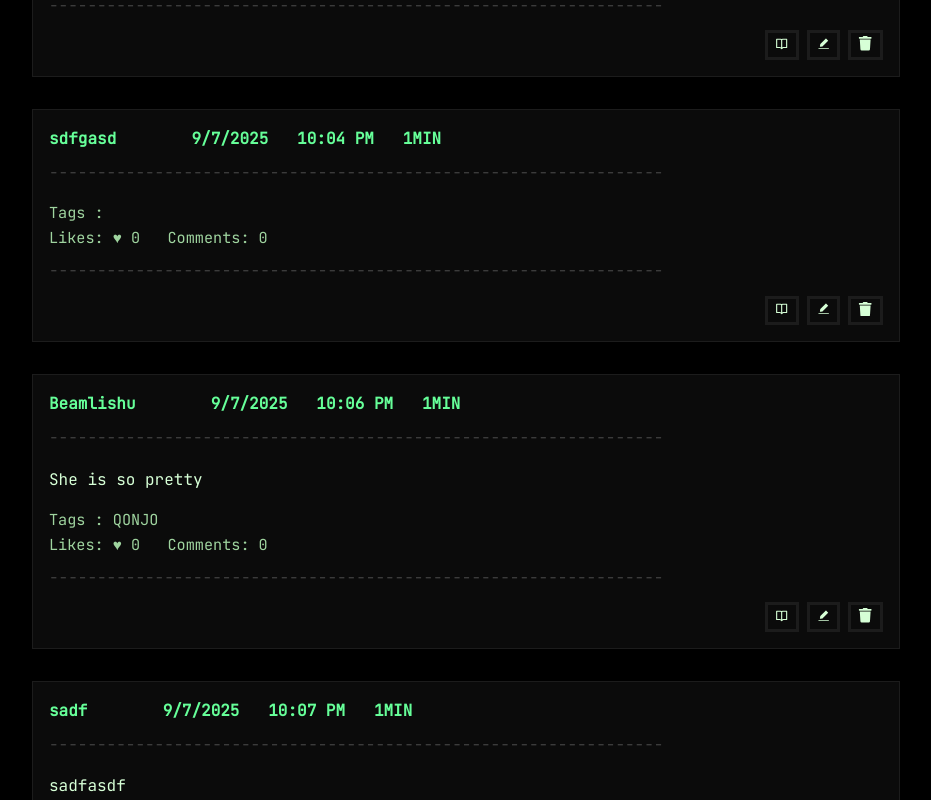
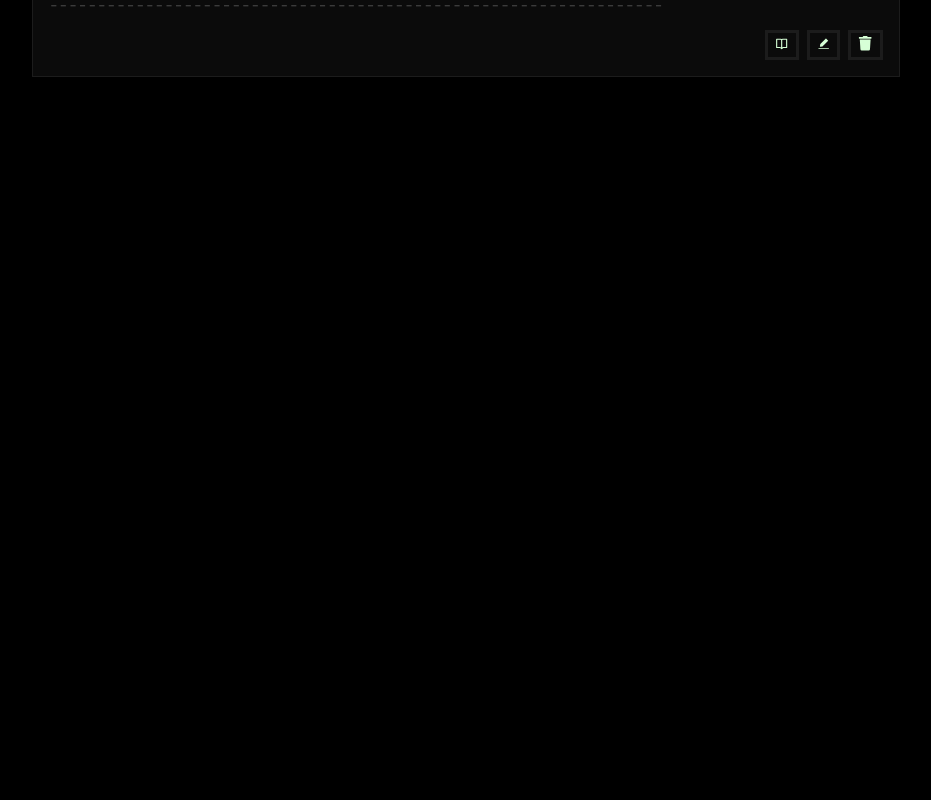
Before and after one commit to truthseeker57/Million-s-Blog, a React (Vite) app: page / in a window 1280 px wide. Shown: the part 1120-1920 px from the top of the page, without its empty margins (174-1105 px from the left). After the commit the page ends 1245 px from the top, so only its background shows below. Built offline with nearby package versions, Linux system fonts and the light colour scheme; data requests are answered from the project's data file.

Commit message:
Fixed problem where draft edits were not recorded as drafts when discarded again.

```diff
--- a/db.json
+++ b/db.json
@@ -43,46 +43,6 @@
       ],
       "likes": 23,
       "comments": 4
-    },
-    {
-      "id": "1757300683550",
-      "title": "sdfgasd",
-      "date": "9/7/2025",
-      "time": "10:04 PM",
-      "read": "1MIN",
-      "excerpt": "",
-      "tags": [],
-      "content": "sadfasdf",
-      "likes": 0,
-      "comments": 0
-    },
-    {
-      "id": "1757300761382",
-      "title": "Beamlishu",
-      "date": "9/7/2025",
-      "time": "10:06 PM",
-      "read": "1MIN",
-      "excerpt": "She is so pretty",
-      "content": "I love her. Because she is the best person in the world. ",
-      "tags": [
-        "QONJO"
-      ],
-      "likes": 0,
-      "comments": 0
-    },
-    {
-      "id": "1757300849129",
-      "title": "sadf",
-      "date": "9/7/2025",
-      "time": "10:07 PM",
-      "read": "1MIN",
-      "excerpt": "sadfasdf",
-      "tags": [
-        "SADFASDF"
-      ],
-      "content": "",
-      "likes": 0,
-      "comments": 0
     }
   ]
 }
--- a/src/App.jsx
+++ b/src/App.jsx
@@ -164,6 +164,24 @@ export default function App() {
 
 
   const addToDrafts = (formData) => {
+
+    //check if it existed here and traverse array
+    let draft = draftedPosts.find(post => post.id === formData.id)
+
+    if(draft){
+      draft = {...draft,
+        title: formData.title || 'Untitled',
+        date: getMeta(formData).date,
+        time: getMeta(formData).time,
+        read: getMeta(formData).read,
+        excerpt: formData.excerpt || formData.content.slice(0, 250),
+        content: formData.content,
+        tags: tagAssembler(formData.tags)
+      }
+        setDraftedPost(prev => prev.map(post => post.id === formData.id ? draft : post))
+    }
+    else{
+
     const newPost = {
       id: String(getMeta(formData).now.getTime()),
       title: formData.title || 'Untitled',
@@ -178,7 +196,7 @@ export default function App() {
     };
 
     setDraftedPost([...draftedPosts, newPost])
-  }
+  }}
 
   const continueDraft = (id) => {
     const post = draftedPosts.find(post => post.id === id)
@@ -351,6 +369,7 @@ export default function App() {
           setFormData={setFormData}
           onSubmit={handleContentUpdate}
           post={selectedPost}
+          addToDrafts={addToDrafts}
         />
       )}
 
--- a/src/components/EditModal.jsx
+++ b/src/components/EditModal.jsx
@@ -1,6 +1,6 @@
 import { useEffect } from "react";
 
-const EditModal = ({ isOpen, onClose, formData, setFormData, post, onSubmit }) => {
+const EditModal = ({ isOpen, onClose, formData, setFormData, post, onSubmit, addToDrafts }) => {
   if (!isOpen) return null;
 
 
@@ -49,7 +49,7 @@ const EditModal = ({ isOpen, onClose, formData, setFormData, post, onSubmit }) =
               <button className="btn btn--primary" type="submit">
                 Publish
               </button>
-              <button className="btn btn--danger" type="button" onClick={onClose}>
+              <button className="btn btn--danger" type="button" onClick={()=> {onClose(); addToDrafts(formData)}}>
                 Discard
               </button>
             </div>
```
